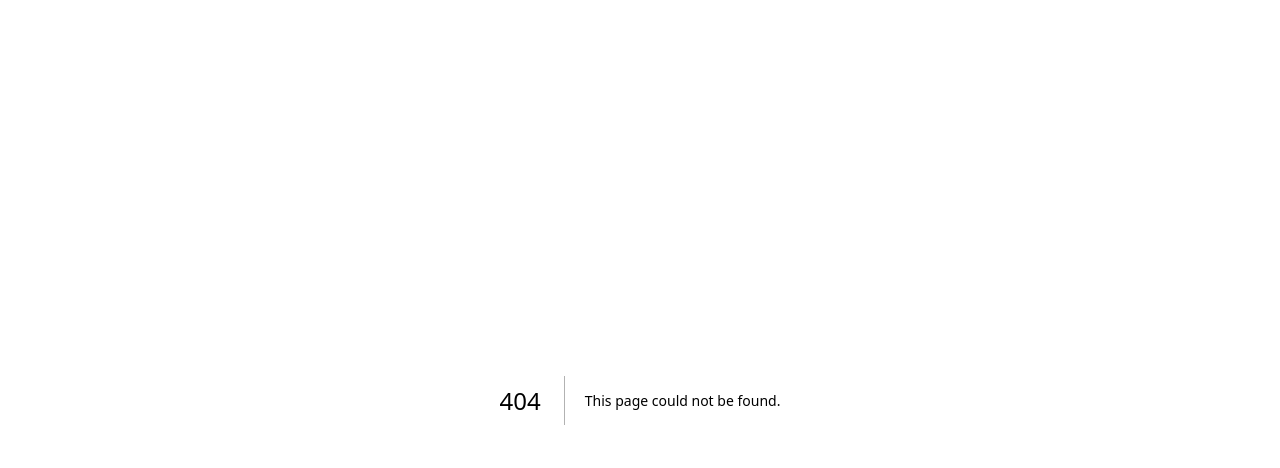
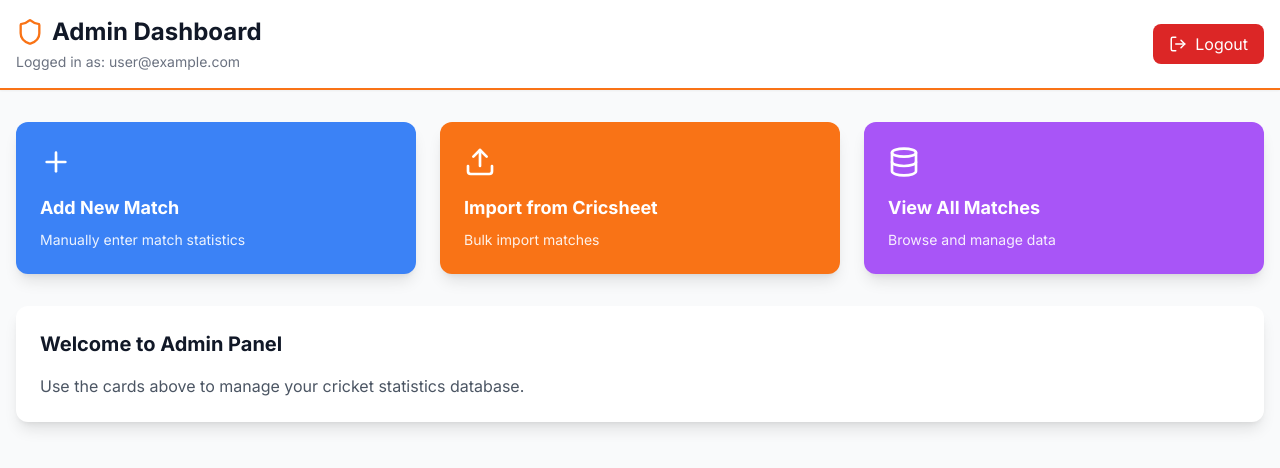
Before and after one commit to poppohare1-alt/sachin-vs-kohli, a Next.js app: page /admin in a window 1280 px wide. Before the commit this address had no page. Shown: the top 468 px of the page. Built offline with nearby package versions, Linux system fonts and the light colour scheme; no server answers; sample sign-in values are in the browser's storage.

Commit message:
Create page.js

```diff
--- /dev/null
+++ b/app/admin/page.js
@@ -0,0 +1,108 @@
+'use client';
+
+import { useSession, signOut } from 'next-auth/react';
+import { useRouter } from 'next/navigation';
+import { useEffect } from 'react';
+import { Shield, LogOut, Database, Plus, Upload } from 'lucide-react';
+
+export default function AdminDashboard() {
+  const { data: session, status } = useSession();
+  const router = useRouter();
+
+  useEffect(() => {
+    if (status === 'unauthenticated') {
+      router.push('/admin/login');
+    }
+  }, [status, router]);
+
+  if (status === 'loading') {
+    return (
+      <div className="min-h-screen bg-gray-100 flex items-center justify-center">
+        <div className="text-xl text-gray-600">Loading...</div>
+      </div>
+    );
+  }
+
+  if (!session) {
+    return null;
+  }
+
+  return (
+    <div className="min-h-screen bg-gray-50">
+      <header className="bg-white shadow-sm border-b-2 border-orange-500">
+        <div className="max-w-7xl mx-auto px-4 py-4">
+          <div className="flex justify-between items-center">
+            <div>
+              <h1 className="text-2xl font-bold text-gray-900 flex items-center gap-2">
+                <Shield className="text-orange-500" size={28} />
+                Admin Dashboard
+              </h1>
+              <p className="text-sm text-gray-500 mt-1">
+                Logged in as: {session.user.email}
+              </p>
+            </div>
+            <button
+              onClick={() => signOut()}
+              className="flex items-center gap-2 px-4 py-2 bg-red-600 text-white rounded-lg hover:bg-red-700"
+            >
+              <LogOut size={18} />
+              Logout
+            </button>
+          </div>
+        </div>
+      </header>
+
+      <div className="max-w-7xl mx-auto px-4 py-8">
+        <div className="grid md:grid-cols-3 gap-6">
+          <ActionCard
+            title="Add New Match"
+            description="Manually enter match statistics"
+            icon={Plus}
+            color="blue"
+            onClick={() => router.push('/admin/matches/add')}
+          />
+          <ActionCard
+            title="Import from Cricsheet"
+            description="Bulk import matches"
+            icon={Upload}
+            color="orange"
+            onClick={() => router.push('/admin/import')}
+          />
+          <ActionCard
+            title="View All Matches"
+            description="Browse and manage data"
+            icon={Database}
+            color="purple"
+            onClick={() => router.push('/admin/matches')}
+          />
+        </div>
+
+        <div className="mt-8 bg-white rounded-xl shadow-lg p-6">
+          <h2 className="text-xl font-bold text-gray-900 mb-4">Welcome to Admin Panel</h2>
+          <p className="text-gray-600">
+            Use the cards above to manage your cricket statistics database.
+          </p>
+        </div>
+      </div>
+    </div>
+  );
+}
+
+function ActionCard({ title, description, icon: Icon, color, onClick }) {
+  const colorClasses = {
+    blue: 'bg-blue-500 hover:bg-blue-600',
+    orange: 'bg-orange-500 hover:bg-orange-600',
+    purple: 'bg-purple-500 hover:bg-purple-600',
+  };
+
+  return (
+    <button
+      onClick={onClick}
+      className={`${colorClasses[color]} text-white rounded-xl shadow-lg p-6 text-left transition transform hover:scale-105`}
+    >
+      <Icon size={32} className="mb-4" />
+      <h3 className="text-lg font-bold mb-2">{title}</h3>
+      <p className="text-sm opacity-90">{description}</p>
+    </button>
+  );
+}
```
